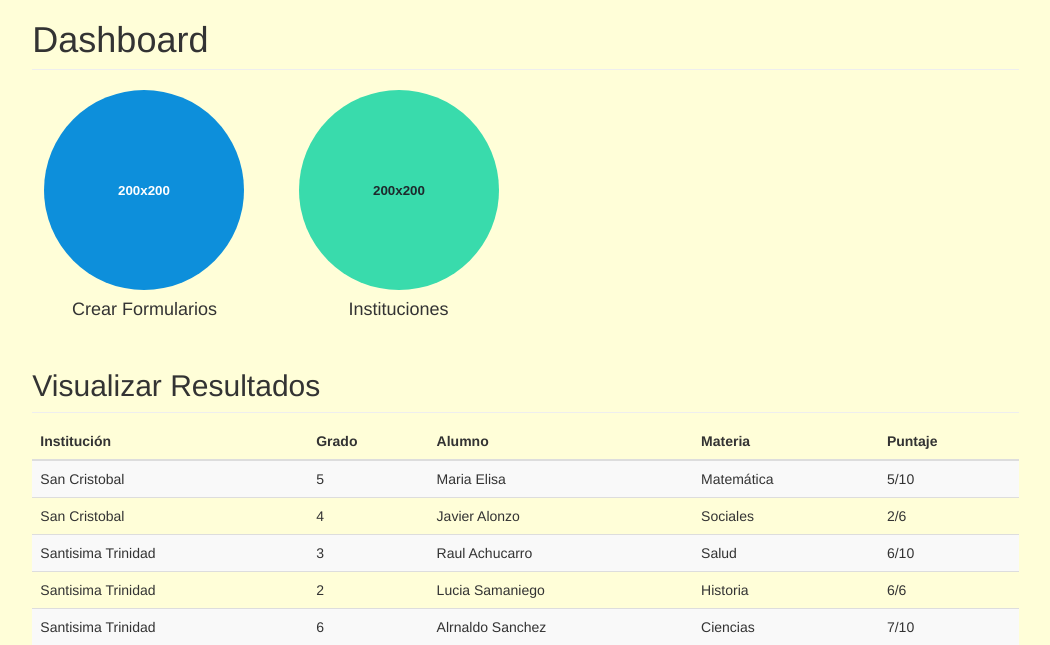
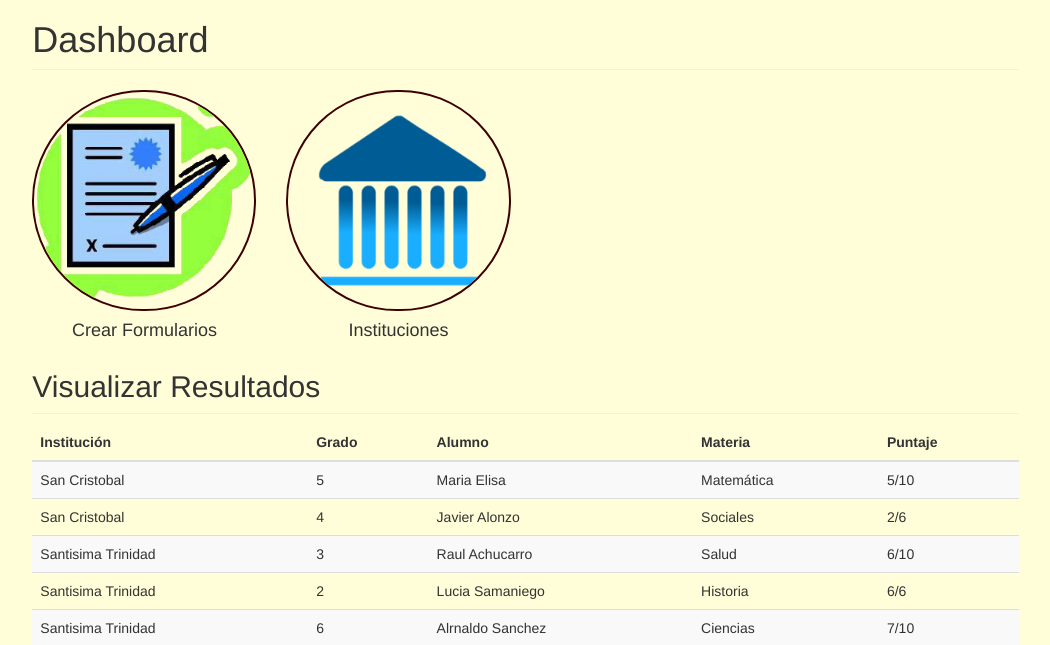
Before and after one commit to palidal/pali, a CodeIgniter app: page /Docentes/index in a window 1280 px wide. Shown: the part 50-695 px from the top of the page, without its empty margins (221-1271 px from the left). Run offline with CodeIgniter, Linux system fonts and the light colour scheme; some libraries are stand-ins or nearby versions.

Commit message:
Se agregaron mas imagenes de las areas en el dashboard del docente

```diff
--- a/fuentes/application/views/Docentes/index.php
+++ b/fuentes/application/views/Docentes/index.php
@@ -28,13 +28,13 @@
           <h1 class="page-header">Dashboard</h1>
 
           <div class="row placeholders">
-            <div class="col-xs-6 col-sm-3 placeholder">
-              <img data-src="holder.js/200x200/auto/sky" class="img-responsive" alt="Matem&aacute;tica" title ="Matem&aacute;tica">
-              <h4>Crear Formularios</h4>
+            <div class="col-xs-6 col-sm-3">
+                <img class="img-responsive img-circle docentes_area_borde" src="<?php echo base_url() . "recursos/imagenes/docentes/areas/Formularios.png"; ?>" alt="Crear Formularios" title="Crear Formularios"/>
+                <h4>Crear Formularios</h4>
             </div>
-            <div class="col-xs-6 col-sm-3 placeholder">
-              <img data-src="holder.js/200x200/auto/vine" class="img-responsive" alt="Geograf&iacute;a" title ="Geograf&iacute;a">
-              <h4>Instituciones</h4>
+            <div class="col-xs-6 col-sm-3">
+                <img class="img-responsive img-circle docentes_area_borde" src="<?php echo base_url() . "recursos/imagenes/docentes/areas/Instituciones.png"; ?>" alt="Instituciones" title="Instituciones"/>
+                <h4>Instituciones</h4>
             </div>
           </div>
 
--- a/fuentes/css/alumnos/dashboard.css
+++ b/fuentes/css/alumnos/dashboard.css
@@ -104,8 +104,7 @@ body {
   border-radius: 50%;
 }
 
-/* Areas del Dashboard */
-/* Matematicas */
+/* Areas del Dashboard Alumnos */
 .alumno_area_borde img {
 	opacity: 0;
 	filter: alpha(opacity=0);
@@ -115,3 +114,15 @@ body {
     border-radius: 150px;
     border: 2px solid #3C0000;
 }
+
+
+/* Areas del Dashboard Docentes */
+.docentes_area_borde img {
+	opacity: 0;
+	filter: alpha(opacity=0);
+}
+
+.docentes_area_borde{
+    border-radius: 150px;
+    border: 2px solid #3C0000;
+}
```
Also changed, not shown: fuentes/recursos/imagenes/docentes/areas/Formularios.png (added), fuentes/recursos/imagenes/docentes/areas/Instituciones.png (added).
